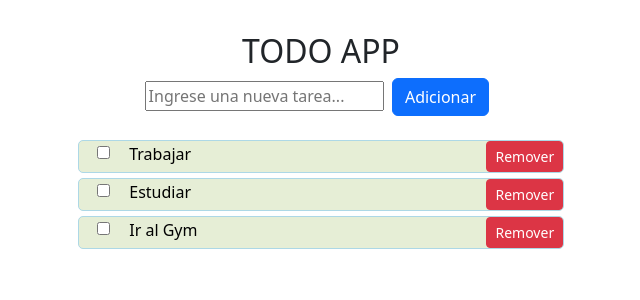
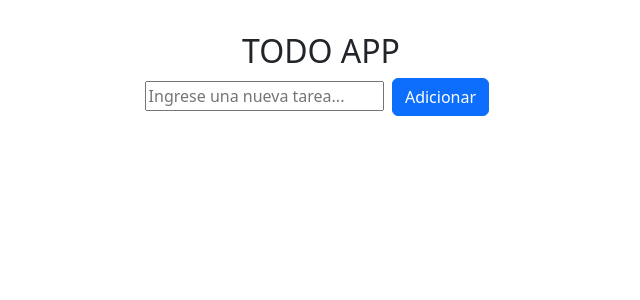
Before and after one commit to carldelarm/miproytodo, a React (Vite) app: page / in a window 1280 px wide. Shown: the top 300 px of the page, without its empty margins (319-959 px from the left). Built offline with nearby package versions, Linux system fonts and the light colour scheme.

Commit message:
Se suben ajustes para guardar las tareas en el localStorage

```diff
--- a/src/components/Task.tsx
+++ b/src/components/Task.tsx
@@ -3,21 +3,46 @@ import { Tarea } from "../types/tarea";
 
 interface Props {
   tarea: Tarea,
-  onDelete: (id:number) => void
+  onDelete: (id:number) => void,
+  onUpdate: (data:any) => void
 }
 
-const Task = ({tarea,onDelete}:Props) => {
+const Task = ({tarea,onDelete,onUpdate}:Props) => {
 
   const {id,title,done} = tarea;
 
   const [executed, setExecuted] = useState(done);
+  const [taskDescription, setTaskDescription] = useState(title);
+  const [showBtnUpdate, setShowBtnUpdate] = useState(false);
 
-  const onUpdateTask = () => {
-    console.log('Actualizando input');
+  const onUpdateTask = (event:any) => {
+    const {target} = event;
+    const {value} = target;
+    setTaskDescription(value);
+
+    const btnToHide = document.getElementById(`btn_update_${id}`);
+    if (btnToHide !== null) btnToHide.style.display = 'block';
+
+    if (value !== title || executed !== done) {
+      setShowBtnUpdate(true);
+    } else {
+      setShowBtnUpdate(false);
+    }
   }
 
-  const onMarkTask = () => {
-    setExecuted(!executed);
+  const onMarkTask = (event:any) => {
+    const {target} = event;
+    const {checked} = target;
+    setExecuted(checked);
+
+    const btnToHide = document.getElementById(`btn_update_${id}`);
+    if (btnToHide !== null) btnToHide.style.display = 'block';
+
+    if (checked !== done || taskDescription !== title) {
+      setShowBtnUpdate(true);
+    } else {
+      setShowBtnUpdate(false);
+    }
   }
 
   return (
@@ -30,16 +55,18 @@ const Task = ({tarea,onDelete}:Props) => {
         </div>
 
         <div style={{width:'50%', textAlign:'left'}}>
-          <input type="text" value={title} className="input-task" onChange={onUpdateTask} />
+          <input type="text" value={taskDescription} className="input-task" onChange={onUpdateTask} />
         </div>
 
-        {/*
-        <div className="div-actualizar" style={{width:'20%', textAlign:'right'}}>
-            <button className='btn btn-primary btn-sm'
-              name={`btn_update_${id}`} id={`btn_update_${id}`}
-              onClick={onUpdateTask}>Actualizar</button>&nbsp;
-        </div>
-        */}
+        {
+          showBtnUpdate && (
+            <div className="div-actualizar" style={{width:'20%', textAlign:'right'}}>
+              <button className='btn btn-primary btn-sm'
+                name={`btn_update_${id}`} id={`btn_update_${id}`}
+                onClick={() => onUpdate({id,taskDescription,executed})}>Actualizar</button>&nbsp;
+          </div>
+          )
+        }
 
         <div style={{width:'40%', textAlign:'right'}}>
           <button className='btn btn-danger btn-sm' onClick={() => onDelete(id)}>Remover</button>
--- a/src/components/Todo.tsx
+++ b/src/components/Todo.tsx
@@ -2,39 +2,27 @@ import { useEffect, useState } from 'react';
 import Task from './Task';
 import { Tarea } from '../types/tarea';
 
-const data: Tarea[] = [
-  {
-    id: 1,
-    title: 'Trabajar',
-    done: false
-  },
-  {
-    id: 2,
-    title: 'Estudiar',
-    done: false
-  },
-  {
-    id: 3,
-    title: 'Ir al Gym',
-    done: false
-  }
-]
-
-
 const Todo = () => {
 
-  const [contador,setContador] = useState(0);
-  const [tasksList, setTasksList] = useState(data);
+  const inicialList:Tarea[] = [];
+  const [tasksList, setTasksList] = useState(inicialList);
   const [description, setDescription] = useState("");
 
   const getListTasks = async () => {
     console.log('Metodo que deberia consultar todas las tareas');
-    setContador(tasksList.length+1);
+    const todos = localStorage.getItem('todos') || '[]';
+    const tareas:Tarea[] = JSON.parse(todos);
+    localStorage.setItem('todos',JSON.stringify(tareas));
+    setTasksList(tareas);
   }
 
   useEffect(() => {
     getListTasks();
   }, []);
+
+  useEffect(() => {
+    localStorage.setItem('todos',JSON.stringify(tasksList));
+  }, [tasksList]);
 
   const onAddNewTask = (event:any) => {
     event.preventDefault();
@@ -60,16 +48,15 @@ const Todo = () => {
     }
 
     const newTask: Tarea = {
-      id: contador,
+      id: new Date().getTime(),
       title: `${description}`,
       done: false
     }
 
     const tasksListToUpdate:any = [...tasksList, newTask];
     setTasksList(tasksListToUpdate);
-    setContador(contador+1);
     setDescription("");
-
+    localStorage.setItem('todos',JSON.stringify(tasksListToUpdate));
   }
 
   const onInputChange = (event:any) => {
@@ -79,8 +66,37 @@ const Todo = () => {
   }
 
   const onDelete = (id:number) => {
-    const result = tasksList.filter((task:Tarea) => task.id != id);
-    setTasksList(result);
+    const newList = tasksList.filter((task:Tarea) => task.id != id);
+    localStorage.setItem('todos',JSON.stringify(newList));
+    setTasksList(newList);
+  }
+
+  const onUpdate = (data:any) => {
+    console.log('data',data);
+    const { id,taskDescription,executed } = data;
+    //Borra primera la tarea con el [id]
+    const newList = tasksList.filter((task:Tarea) => task.id != id);
+    //Crear nuevamente la tarea con el mismo [id]
+    const updatedList = [...newList, {id,title:taskDescription,done:executed}];
+
+    updatedList.sort(function (a, b) {
+      if (a.id > b.id) {
+        return 1;
+      }
+      if (a.id < b.id) {
+        return -1;
+      }
+      return 0;
+    });
+
+    localStorage.setItem('todos',JSON.stringify(updatedList));
+    setTasksList(updatedList);
+    //alert('Actualización exitosa.');
+
+    const btnToHide = document.getElementById(`btn_update_${id}`);
+    console.log('btnToHide',btnToHide);
+    if (btnToHide!==null) btnToHide.style.display = 'none';
+
   }
 
   return (
@@ -106,7 +122,11 @@ const Todo = () => {
 
         {
           tasksList.map( (dataTask: Tarea) => (
-            <Task key={dataTask.id} tarea={dataTask} onDelete={onDelete} />
+            <Task key={dataTask.id}
+                  tarea={dataTask}
+                  onDelete={onDelete}
+                  onUpdate={onUpdate}
+            />
           ))
         }
 
```
